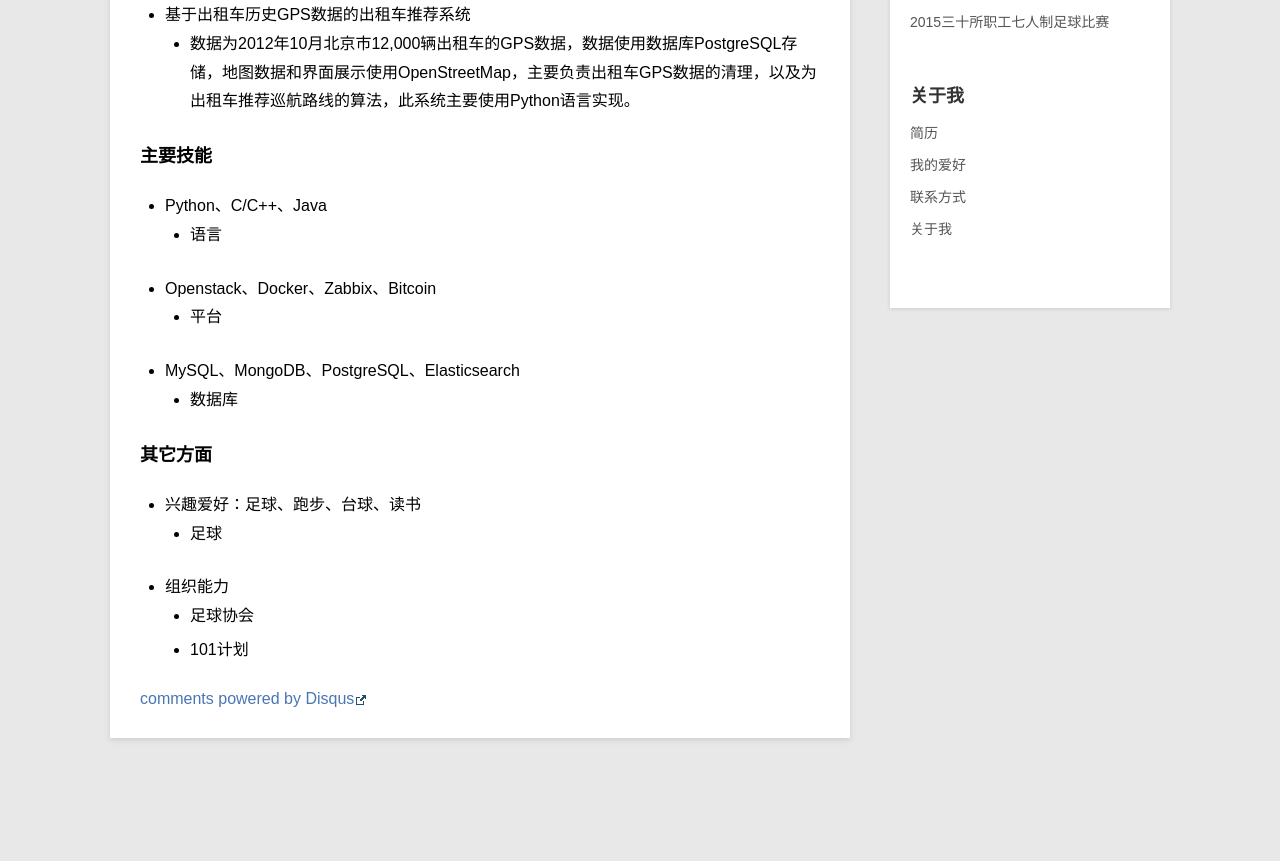
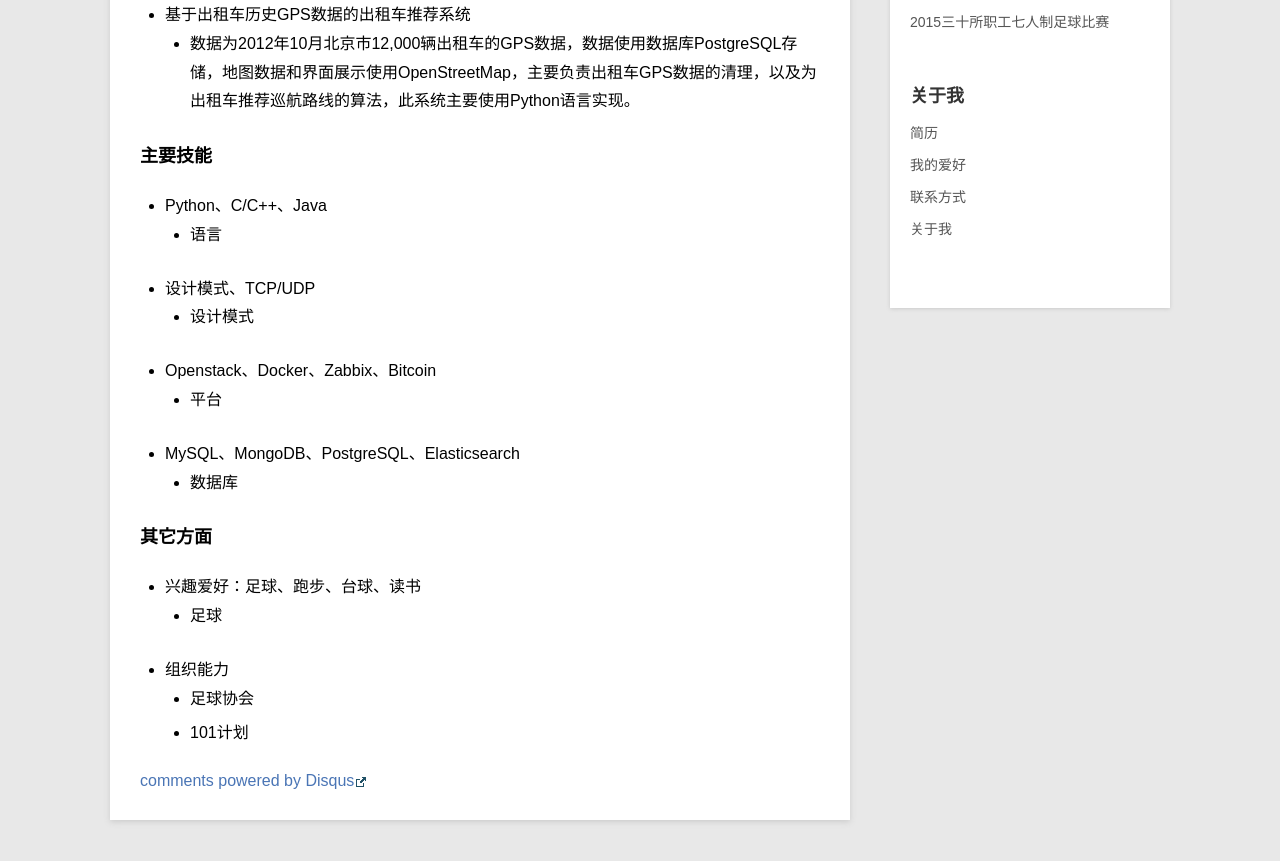
Before and after one commit to xiaofandh12/xiaofandh12.github.io, a Jekyll site: the page built from _posts/me/2016-07-05-Resume.md, in a window 1280 px wide and 900 px high, scrolled down 1623 px. Shown: the top 861 px of the window. Built offline with Jekyll 4.4.1, drawn with Linux system fonts in a browser that asks for light colours; Markdown is read by kramdown in place of the engine named in the settings; comment, search, counter and statistics services are not loaded; before the commit the page ends 2441 px from its top, so only the background shows below that.

Commit message:
略微修改简历

```diff
--- a/_posts/me/2016-07-05-Resume.md
+++ b/_posts/me/2016-07-05-Resume.md
@@ -38,7 +38,8 @@
 ### 主要技能
 * Python、C/C++、Java
     * 语言
-
+* 设计模式、TCP/UDP
+    * 设计模式
 * Openstack、Docker、Zabbix、Bitcoin
     * 平台
 
```
Also changed, not shown: 1 other file.
